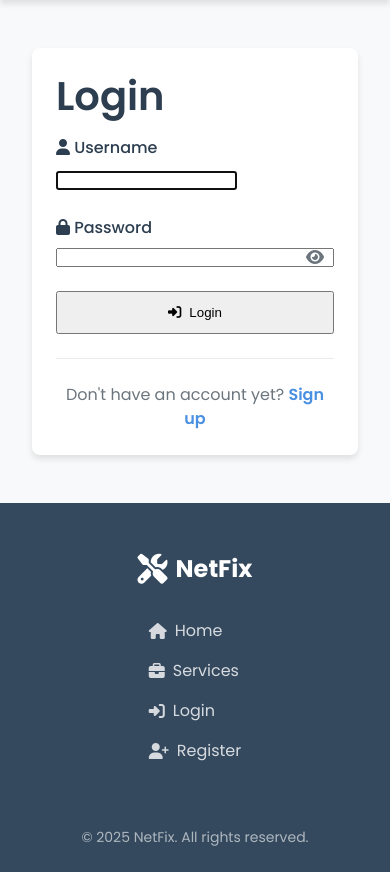
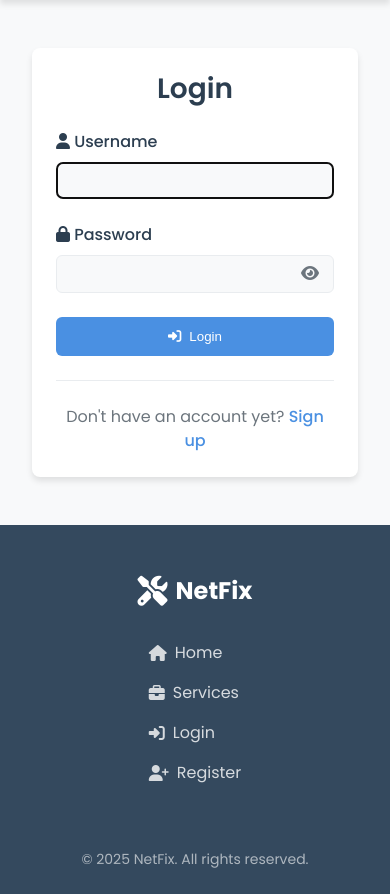
Before and after one commit to AliJasim03/netfix, a Django app: page /users/login/ in a window 390 px wide. Shown: the part 68-962 px from the top of the page. Before the commit the page ends 940 px from the top, so only its background shows below. Run offline with Django 3.2, Linux system fonts and the light colour scheme.

Commit message:
refactor login, logout, and profile styles; update URLs and views for consistency

```diff
--- a/netfix/urls.py
+++ b/netfix/urls.py
@@ -24,5 +24,5 @@ urlpatterns = [
     path('services/', include('services.urls')),
     path('users/', include('users.urls')),
     path('customer/<slug:name>', v.customer_profile, name='customer_profile'),
-    path('company/<slug:name>', v.company_profile, name='company_profile')
+    path('company/<str:name>', v.company_profile, name='company_profile')
 ]
--- a/netfix/views.py
+++ b/netfix/views.py
@@ -1,14 +1,14 @@
 import datetime
 
-from django.core.checks import messages
+from django.contrib import messages
 from django.shortcuts import render, redirect
 
+from services.models import Service, ServiceHistory
 from users.models import User, Company, Customer
-from services.models import Service, ServiceHistory
 
 
 def home(request):
-    return render(request, 'users/home.html', {'user': request.user})
+    return render(request, 'users/profile.html', {'user': request.user})
 
 
 def customer_profile(request, name):
--- a/static/css/login.css
+++ b/static/css/login.css
@@ -1,4 +1,4 @@
-/* Login Page Styles */
+/* login.css */
 .login-container {
     max-width: 450px;
     margin: 2rem auto;
@@ -8,148 +8,96 @@
     box-shadow: var(--shadow-md);
 }
 
-.login-header {
+.title {
+    font-size: 2rem;
     text-align: center;
-    margin-bottom: 2rem;
+    margin-bottom: 1.5rem;
+    color: var(--text-dark);
 }
 
-.login-logo {
-    font-size: 2.5rem;
-    color: var(--primary-color);
-    margin-bottom: 1rem;
+.form-group {
+    margin-bottom: 1.5rem;
 }
 
-.login-title {
-    font-size: 1.75rem;
+.form-group label {
+    display: block;
     margin-bottom: 0.5rem;
+    color: var(--text-dark);
+    font-weight: 500;
 }
 
-.login-subtitle {
-    color: var(--text-light);
-}
-
-.login-form {
-    margin-bottom: 1.5rem;
+.form-group input {
+    width: 100%;
+    padding: 0.75rem;
+    border: 1px solid var(--border-color);
+    border-radius: var(--radius-md);
+    background-color: var(--background-color);
+    color: var(--text-dark);
 }
 
 .password-input-wrapper {
     position: relative;
-    display: flex;
-    align-items: center;
-}
-
-.password-input-wrapper input {
-    padding-right: 40px;
-    width: 100%;
+    margin-top: 0.5rem;
 }
 
 .password-toggle-icon {
     position: absolute;
-    right: 10px;
+    right: 15px;
+    top: 50%;
+    transform: translateY(-50%);
     cursor: pointer;
     color: var(--text-light);
-    transition: color 0.3s ease;
 }
 
 .password-toggle-icon:hover {
     color: var(--primary-color);
 }
 
-.login-options {
-    display: flex;
-    justify-content: space-between;
-    align-items: center;
-    margin-bottom: 1.5rem;
-}
-
-.remember-me {
+.error-message {
+    color: var(--error-color);
+    font-size: 0.875rem;
+    margin-top: 0.25rem;
     display: flex;
     align-items: center;
-    gap: 0.5rem;
-}
-
-.remember-me input {
-    margin: 0;
-}
-
-.forgot-password {
-    font-size: 0.875rem;
+    gap: 0.25rem;
 }
 
 .login-button {
+    background-color: var(--primary-color);
+    color: white;
+    padding: 0.75rem;
+    border: none;
+    border-radius: var(--radius-md);
+    cursor: pointer;
     width: 100%;
-    padding: 0.75rem;
+    font-weight: 500;
+    transition: var(--transition);
     display: flex;
     align-items: center;
     justify-content: center;
     gap: 0.5rem;
 }
 
-.login-divider {
-    text-align: center;
-    margin: 1.5rem 0;
-    position: relative;
-}
-
-.login-divider::before,
-.login-divider::after {
-    content: '';
-    position: absolute;
-    top: 50%;
-    width: 45%;
-    height: 1px;
-    background-color: var(--border-color);
-}
-
-.login-divider::before {
-    left: 0;
-}
-
-.login-divider::after {
-    right: 0;
-}
-
-.login-divider span {
-    background-color: var(--card-bg);
-    padding: 0 1rem;
-    position: relative;
-    z-index: 1;
-    color: var(--text-light);
-}
-
-.social-login {
-    display: flex;
-    gap: 1rem;
-    margin-bottom: 1.5rem;
-}
-
-.social-login-button {
-    flex: 1;
-    padding: 0.75rem;
-    border-radius: var(--radius-md);
-    display: flex;
-    align-items: center;
-    justify-content: center;
-    gap: 0.5rem;
-    transition: var(--transition);
-    border: 1px solid var(--border-color);
-    background-color: var(--card-bg);
-    color: var(--text-dark);
-}
-
-.social-login-button:hover {
-    background-color: var(--background-color);
+.login-button:hover {
+    background-color: var(--primary-dark);
 }
 
 .login-footer {
-    text-align: center;
+    margin-top: 1.5rem;
     padding-top: 1.5rem;
     border-top: 1px solid var(--border-color);
+    text-align: center;
     color: var(--text-light);
 }
 
 .login-footer a {
-    font-weight: 600;
+    color: var(--primary-color);
+    font-weight: 500;
+    text-decoration: none;
+}
+
+.login-footer a:hover {
+    text-decoration: underline;
 }
 
 @media (max-width: 480px) {
@@ -158,7 +106,11 @@
         padding: 1.5rem;
     }
 
-    .social-login {
-        flex-direction: column;
+    .title {
+        font-size: 1.75rem;
+    }
+
+    .form-group input {
+        padding: 0.65rem;
     }
 }
--- a/static/css/logout.css
+++ b/static/css/logout.css
@@ -10,7 +10,6 @@
 }
 
 .logout-icon {
-    font-size: 3rem;
     color: var(--primary-color);
     margin-bottom: 1.5rem;
     display: flex;
--- a/users/templates/users/profile.html
+++ b/users/templates/users/profile.html
@@ -164,7 +164,7 @@
                         <i class="fas fa-info-circle fa-2x"></i>
                         <p>You haven't created any services yet.</p>
                         <a href="{% url 'services_create' %}" class="btn btn-primary">
-                            <i class="fas fa-plus-circle"></i> Create Your First Service
+                            <i class="fas fa-plus-circle" style="margin: auto"></i> Create Your First Service
                         </a>
                     </div>
                 {% endif %}
```
Also changed, not shown: services/views.py (+3 -5 lines), static/css/profile.css (+22 -7 lines).
